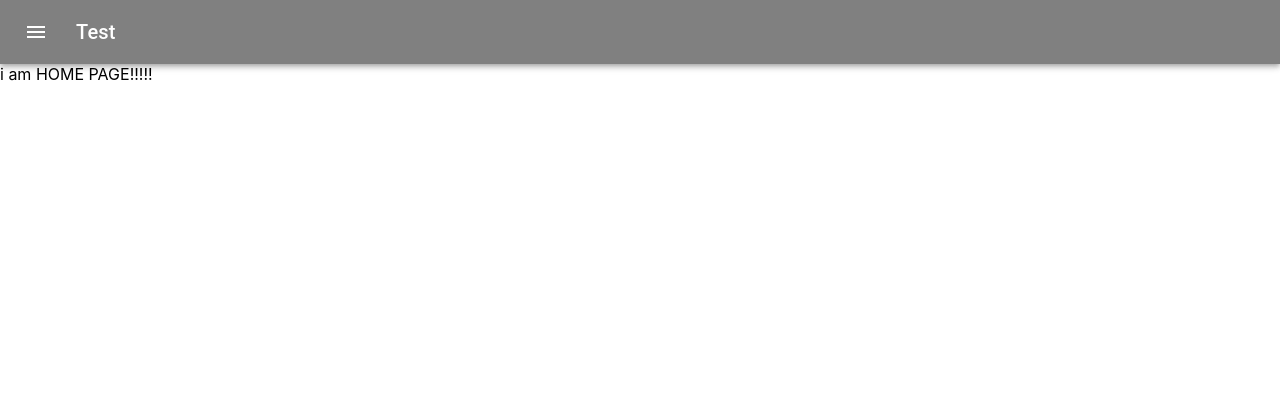
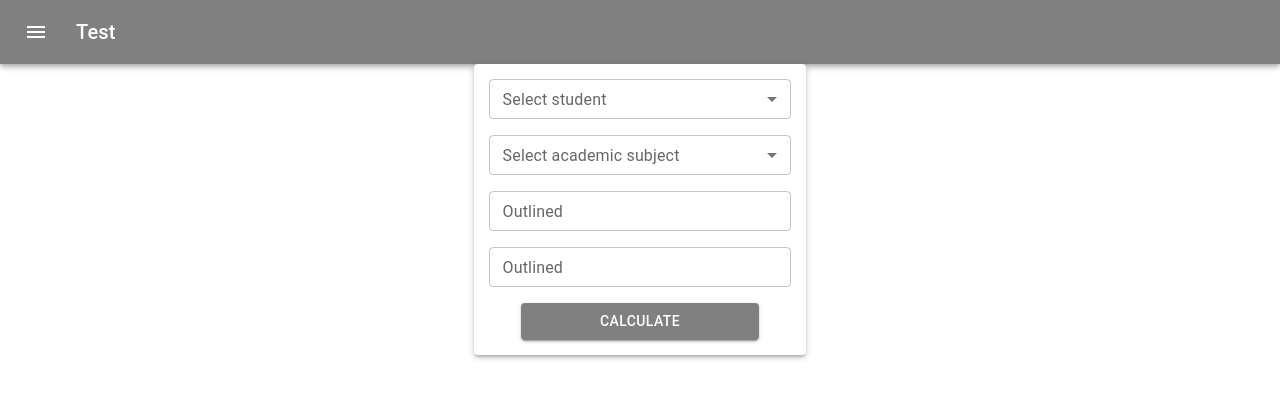
Before and after one commit to fishok11/test, a React (Create React App) app: page / in a window 1280 px wide. Shown: the top 398 px of the page. Built offline with nearby package versions, Linux system fonts and the light colour scheme.

Commit message:
calculation form

```diff
--- /dev/null
+++ b/src/components/CalculationForm.tsx
@@ -0,0 +1,27 @@
+import { Box, Button, Paper, TextField } from "@mui/material";
+import { FC } from "react";
+
+const CalculationForm: FC = () => {
+    return (
+      <Paper elevation={3}>
+        <Box
+        component="form"
+        sx={{
+          '& > :not(style)': { m: 1, width: '30ch' },
+          display: 'flex', justifyContent: 'center', alignItems: 'center', flexDirection: 'column',
+          padding: '7px',
+        }}
+        noValidate
+        autoComplete="off"
+        >
+          <TextField id="outlined-select-currency" select label=" Select student" defaultValue="" size="small" fullWidth />
+          <TextField id="outlined-select-currency" select label="Select academic subject" defaultValue="" size="small" fullWidth />
+          <TextField id="outlined-basic" label="Outlined" variant="outlined" size="small" fullWidth />
+          <TextField id="outlined-basic" label="Outlined" variant="outlined" size="small" fullWidth/>
+          <Button variant="contained" sx={{ mt: "15", bgcolor: "grey" }} fullWidth >Calculate</Button>
+        </Box>
+      </Paper>
+    )
+}
+
+export default CalculationForm;
--- a/src/components/HomePage.tsx
+++ b/src/components/HomePage.tsx
@@ -1,10 +1,12 @@
 import { FC } from "react";
+import CalculationForm from "./CalculationForm";
+import { Box } from "@mui/material";
 
 const HomePage: FC = () => {
     return (
-        <div>
-            i am HOME PAGE!!!!!
-        </div>
+        <Box sx={{ display: 'flex', justifyContent: 'center', alignItems: 'center' }}>
+            <CalculationForm/>
+        </Box>
     )
 }
 
--- a/src/index.css
+++ b/src/index.css
@@ -1,3 +1,7 @@
+* {
+  box-sizing: border-box;
+}
+
 body {
   margin: 0;
   font-family: -apple-system, BlinkMacSystemFont, 'Segoe UI', 'Roboto', 'Oxygen',
@@ -5,9 +9,14 @@ body {
     sans-serif;
   -webkit-font-smoothing: antialiased;
   -moz-osx-font-smoothing: grayscale;
+  min-height: 100vh;
 }
 
 code {
   font-family: source-code-pro, Menlo, Monaco, Consolas, 'Courier New',
     monospace;
 }
+
+#root {
+  min-height: 100vh;
+}
```
